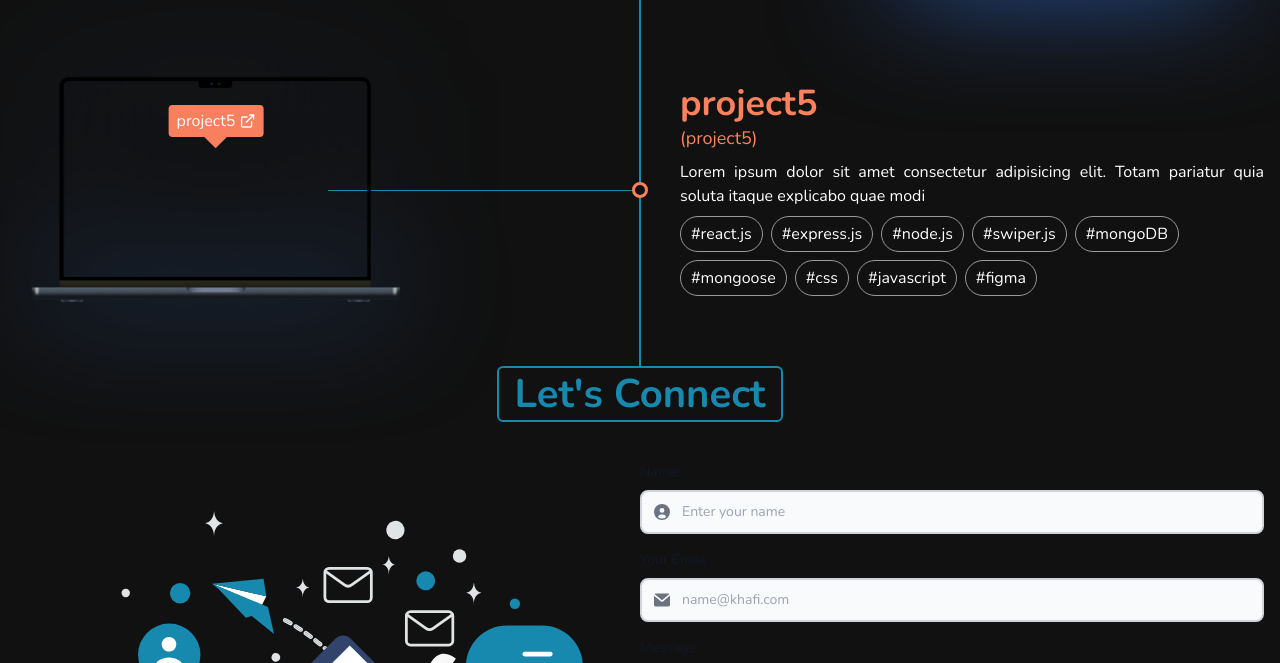
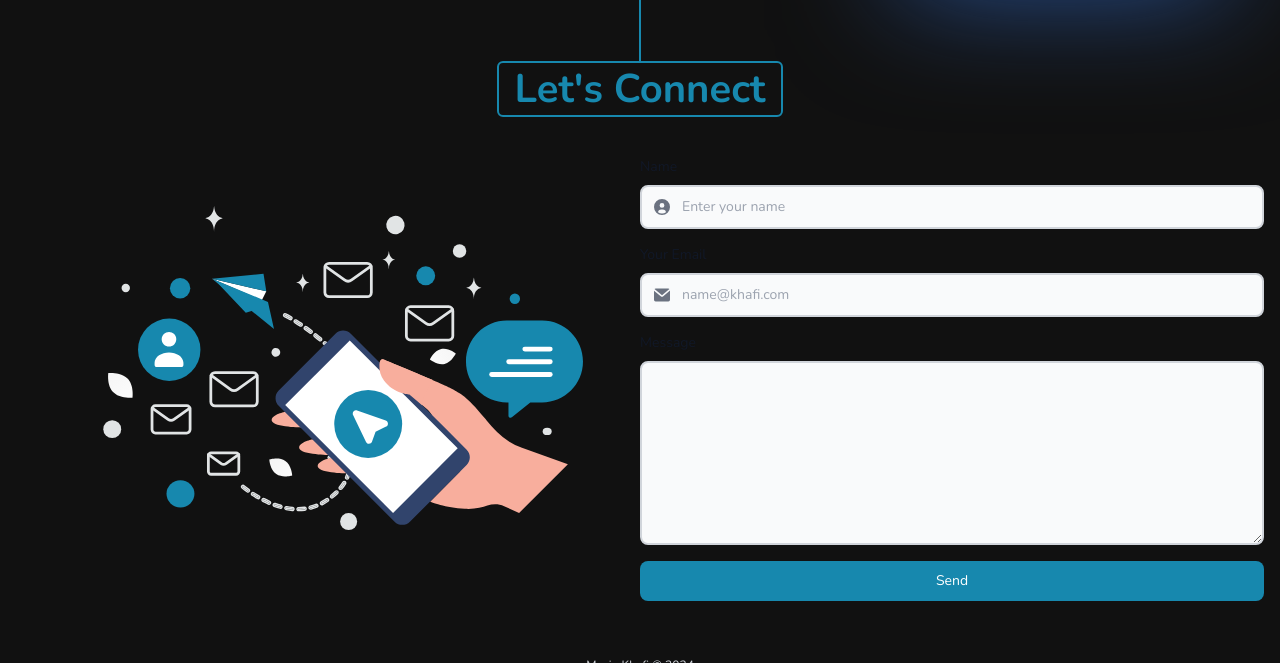
Before and after one commit to mosin47/My_Portfolio, a website: page index.html in a window 1280 px wide. Shown: the part 2121-2784 px from the top of the page. Drawn offline with nearby package versions, Linux system fonts and the light colour scheme; a script that the page names is missing.

```diff
--- a/index.html
+++ b/index.html
@@ -460,68 +460,6 @@
         </div>
       </a>
     </div>
-    <div class="flex flex-col sm:flex-row gap-4 mt-12 sm:gap-[80px] items-center sm:mt-20 relative">
-      <div class="h-[1px] left-1/4 right-1/2 bg-[#1788ae] absolute top-1/2 hidden sm:block"></div>
-      <div
-        class="w-4 h-4 rounded-full border-[3px] border-[#fc815c] absolute left-1/2 -translate-x-1/2 bg-[#111] z-10 hover:scale-110 ease-in-out duration-100 hidden sm:block">
-      </div>
-      <a href="#" class="flex w-full relative justify-center sm:justify-start">
-        <div class="flex flex-col items-center relative group hover:scale-105 ease-in-out sm:mr-auto duration-200">
-          <img class="max-w-[400px] w-full mr-auto relative z-10 drop-shadow-[0_0px_60px_rgba(59,130,246,0.6)]"
-            src="./assets/icons/macbook 1.png" alt="" />
-          <span
-            class="flex group-hover:-top-14 ease-jump duration-200 bg-[#fc815c] sm:absolute left-1/2 sm:-translate-x-1/2 top-5 px-2 py-1 text-sm sm:text-base mt-2 rounded w-max items-center gap-1 after:hidden sm:after:block after:w-4 after:h-4 after:bg-inherit after:absolute after:left-1/2 after:-translate-x-1/2 after:rotate-45 after:-bottom-2">project5
-            <svg xmlns="http://www.w3.org/2000/svg" width="16" height="16" viewBox="0 0 24 24" fill="none"
-              stroke="currentColor" stroke-width="2" stroke-linecap="round" stroke-linejoin="round"
-              class="feather feather-external-link">
-              <path d="M18 13v6a2 2 0 0 1-2 2H5a2 2 0 0 1-2-2V8a2 2 0 0 1 2-2h6"></path>
-              <polyline points="15 3 21 3 21 9"></polyline>
-              <line x1="10" y1="14" x2="21" y2="3"></line>
-            </svg>
-          </span>
-        </div>
-      </a>
-
-      <div class="w-full">
-        <h3 class="text-[#fc815c] font-bold text-2xl md:text-4xl">
-          project5
-        </h3>
-        <span class="text-[#fc815c] text-base md:text-lg">(project5)</span>
-        <p class="text-justify text-sm md:text-base mt-2">
-          Lorem ipsum dolor sit amet consectetur adipisicing elit. Totam pariatur quia soluta itaque explicabo quae modi
-        </p>
-
-        <ul class="flex flex-wrap gap-2 mt-2">
-          <li class="border rounded-[50px] border-[#999] px-[10px] py-[5px] text-sm md:text-base">
-            #react.js
-          </li>
-          <li class="border rounded-[50px] border-[#999] px-[10px] py-[5px] text-sm md:text-base">
-            #express.js
-          </li>
-          <li class="border rounded-[50px] border-[#999] px-[10px] py-[5px] text-sm md:text-base">
-            #node.js
-          </li>
-          <li class="border rounded-[50px] border-[#999] px-[10px] py-[5px] text-sm md:text-base">
-            #swiper.js
-          </li>
-          <li class="border rounded-[50px] border-[#999] px-[10px] py-[5px] text-sm md:text-base">
-            #mongoDB
-          </li>
-          <li class="border rounded-[50px] border-[#999] px-[10px] py-[5px] text-sm md:text-base">
-            #mongoose
-          </li>
-          <li class="border rounded-[50px] border-[#999] px-[10px] py-[5px] text-sm md:text-base">
-            #css
-          </li>
-          <li class="border rounded-[50px] border-[#999] px-[10px] py-[5px] text-sm md:text-base">
-            #javascript
-          </li>
-          <li class="border rounded-[50px] border-[#999] px-[10px] py-[5px] text-sm md:text-base">
-            #figma
-          </li>
-        </ul>
-      </div>
-    </div>
     <div class="w-[2px] hidden sm:block bg-[#1788ae] absolute top-0 bottom-0 left-1/2 -translate-x-1/2"></div>
   </section>
   <section class="max-w-screen-xl mx-auto px-4 pb-12">
```
